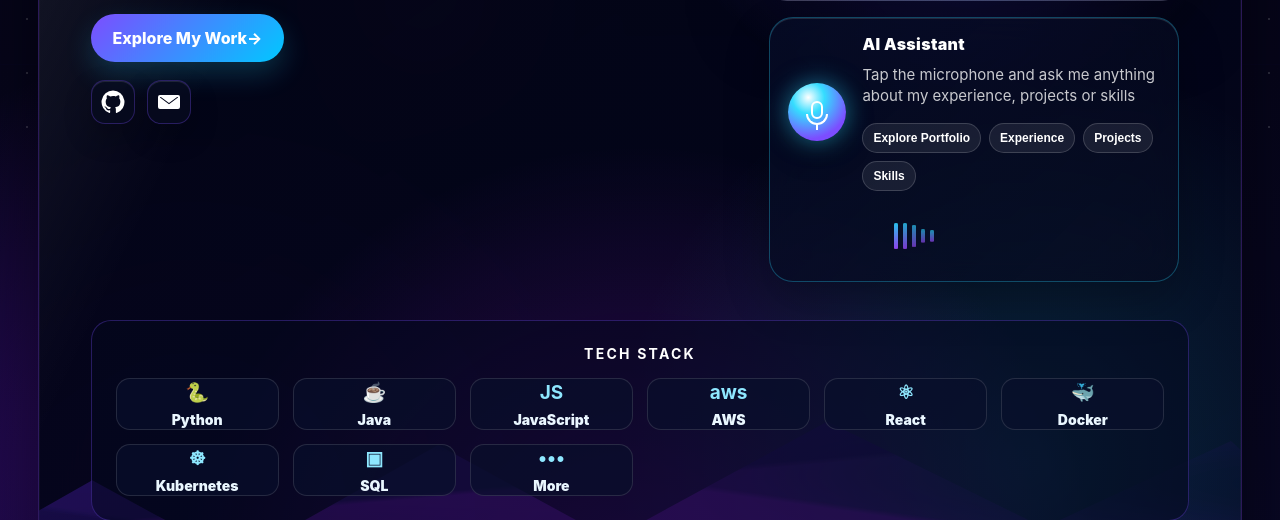
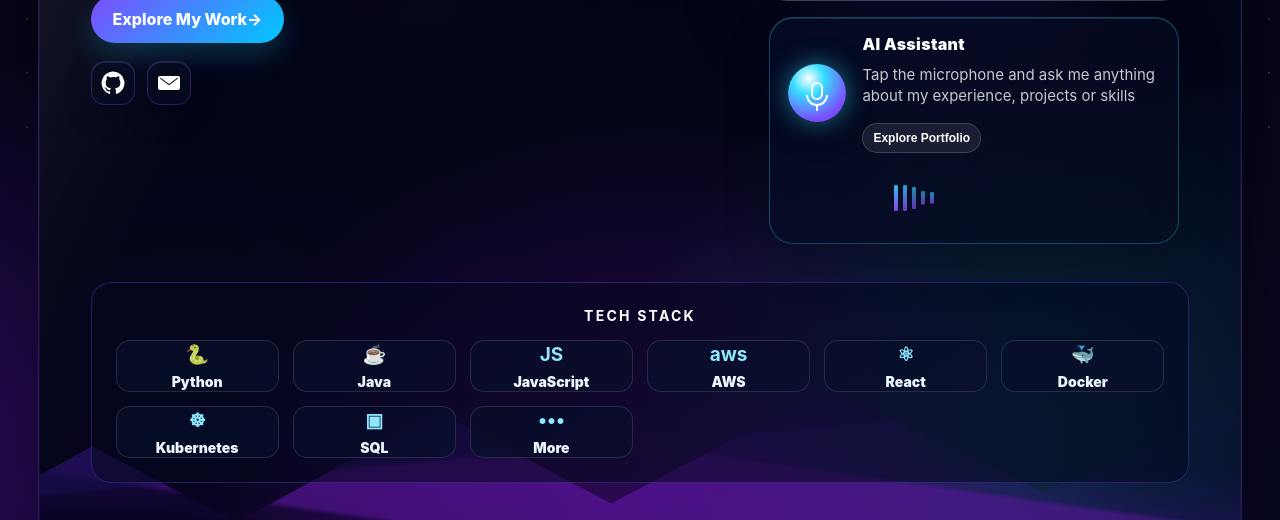
Before and after one commit to ravalireddy-24/Portfolio, a Flask app: page / in a window 1280 px wide. Shown: the part 656-1176 px from the top of the page. Run offline with Flask 3, Linux system fonts and the light colour scheme.

Commit message:
Changes in first page alignment

```diff
--- a/static/js/script.js
+++ b/static/js/script.js
@@ -38,7 +38,7 @@ const SECTION_SCRIPTS = {
 const LANDING_SCRIPTS = {
   portfolio: "Opening Ravali’s portfolio. You can ask about experience, projects, skills, certifications, education, or contact.",
   contact: "You can contact Ravali by email, LinkedIn, or GitHub from this portfolio.",
-  welcome: "Hi, I’m Ravali’s voice assistant. Say portfolio to explore the details,contact to connect."
+  welcome: "Hi, I’m Ravali’s voice assistant. Say portfolio to explore the details"
 };
 const avatarShell = document.getElementById("avatarShell");
 const assistantAvatar = document.getElementById("assistantAvatar");
--- a/templates/index.html
+++ b/templates/index.html
@@ -73,9 +73,6 @@
               <p id="landingVoiceStatus" class="landing-voice-status">Tap the microphone and ask me anything about my experience, projects or skills </p>
               <div class="suggestion-chips" aria-label="Suggested assistant prompts">
                 <button type="button" data-landing-action="portfolio">Explore Portfolio</button>
-                <button type="button" data-landing-action="portfolio">Experience</button>
-                <button type="button" data-landing-action="portfolio">Projects</button>
-                <button type="button" data-landing-action="portfolio">Skills</button>
               </div>
             </div>
             <div class="voice-wave" aria-hidden="true"><span></span><span></span><span></span><span></span><span></span></div>
```
